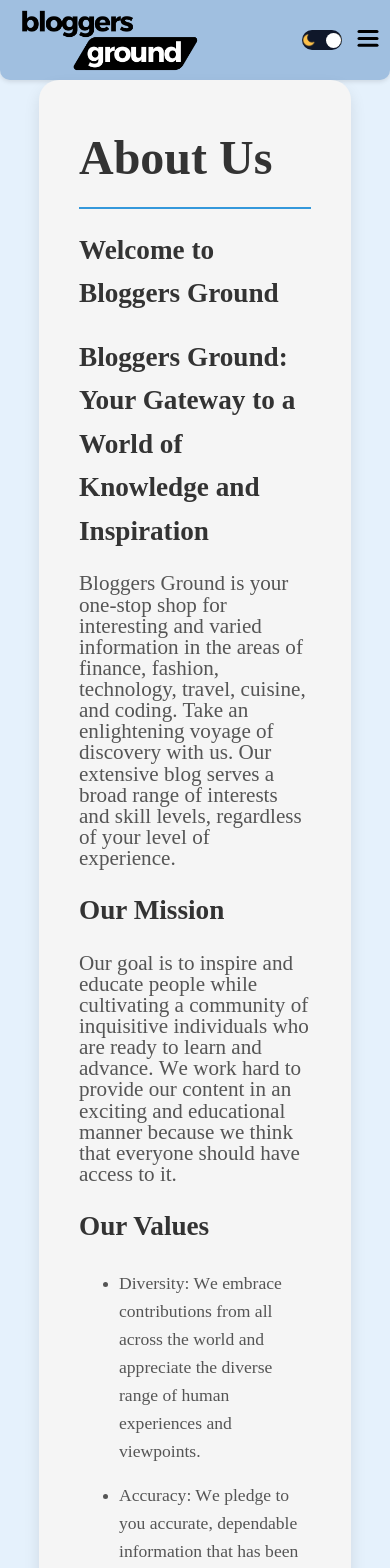
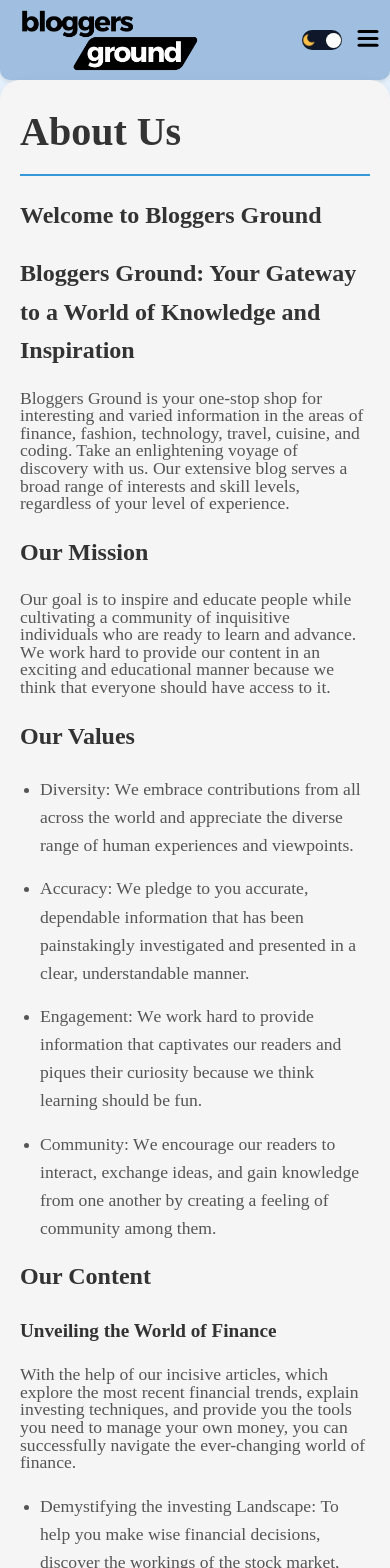
Before and after one commit to mishan843/blogapp, a Next.js app: page /about in a window 390 px wide. Shown: the top 1568 px of the page. Built offline with nearby package versions, Linux system fonts and the light colour scheme.

Commit message:
add about us page

```diff
--- a/src/app/about/about.module.css
+++ b/src/app/about/about.module.css
@@ -57,3 +57,34 @@
 .container span {
   font-size: 1.1em;
 }
+
+@media only screen and (max-width: 600px) {
+  .container {
+    max-width: 100%;
+    padding: 20px;
+  }
+
+  .container h1 {
+    font-size: 2.5em;
+  }
+
+  .container h2 {
+    font-size: 2em;
+  }
+
+  .container h3 {
+    font-size: 1.5em;
+  }
+
+  .container h4 {
+    font-size: 1.2em;
+  }
+
+  .container p {
+    font-size: 1em;
+  }
+
+  .container ul {
+    margin-left: 20px;
+  }
+}
```
